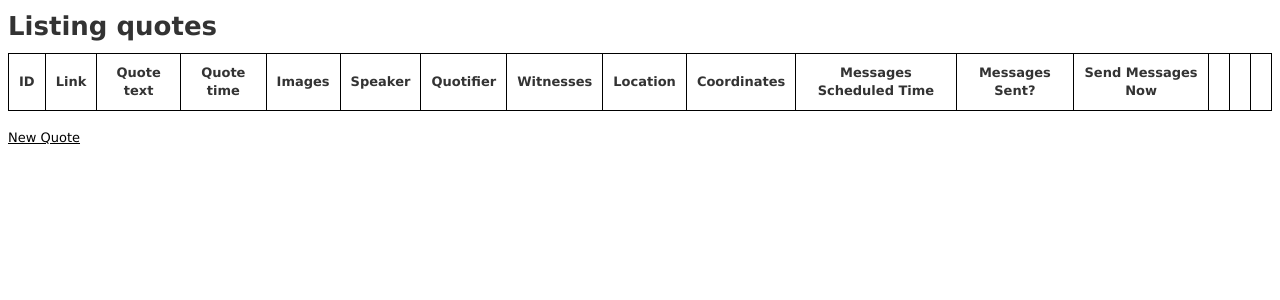
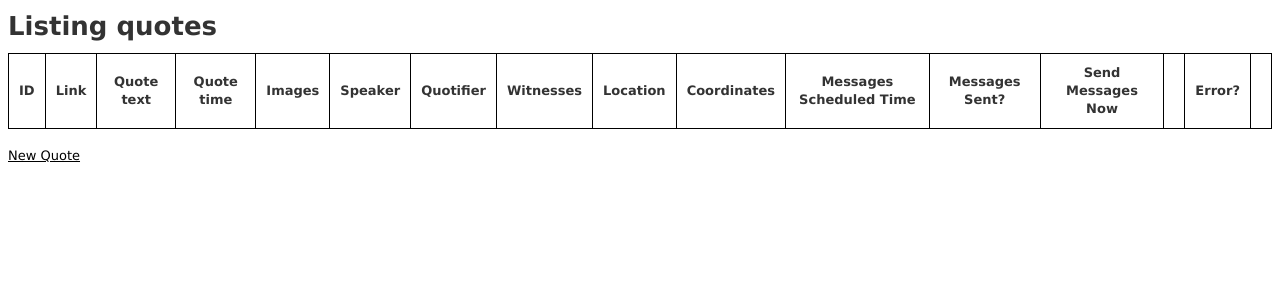
Before and after one commit to SablatticalLabs/QuotifyServerSide, a Rails app: page /admin/quotes in a window 1280 px wide. Shown: the top 300 px of the page. Run offline with Rails 7, Linux system fonts and the light colour scheme; data that the repository does not hold is empty; style sheets or scripts are compiled from the project's sources; some libraries are stand-ins or nearby versions.

Commit message:
new admin

```diff
--- a/app/views/admin/quotes/index.html.erb
+++ b/app/views/admin/quotes/index.html.erb
@@ -15,7 +15,7 @@
     <th>Messages Scheduled Time</th>
     <th>Messages Sent?</th>
     <th>Send Messages Now<th>
-    <th></th>
+    <th>Error?</th>
     <th></th>
   </tr>
 
@@ -35,6 +35,7 @@
     <td><%= quote.messages_sent_flag %> </td>
     <td><%= link_to 'Send Messages Now', admin_quote_send_messages_now_path(quote) %></td>
     <td><%= link_to 'Edit', edit_admin_quote_path(quote) %></td>
+    <td><%= quote.error_flag %> </td>
   </tr>
 <% end %>
 </table>
```
